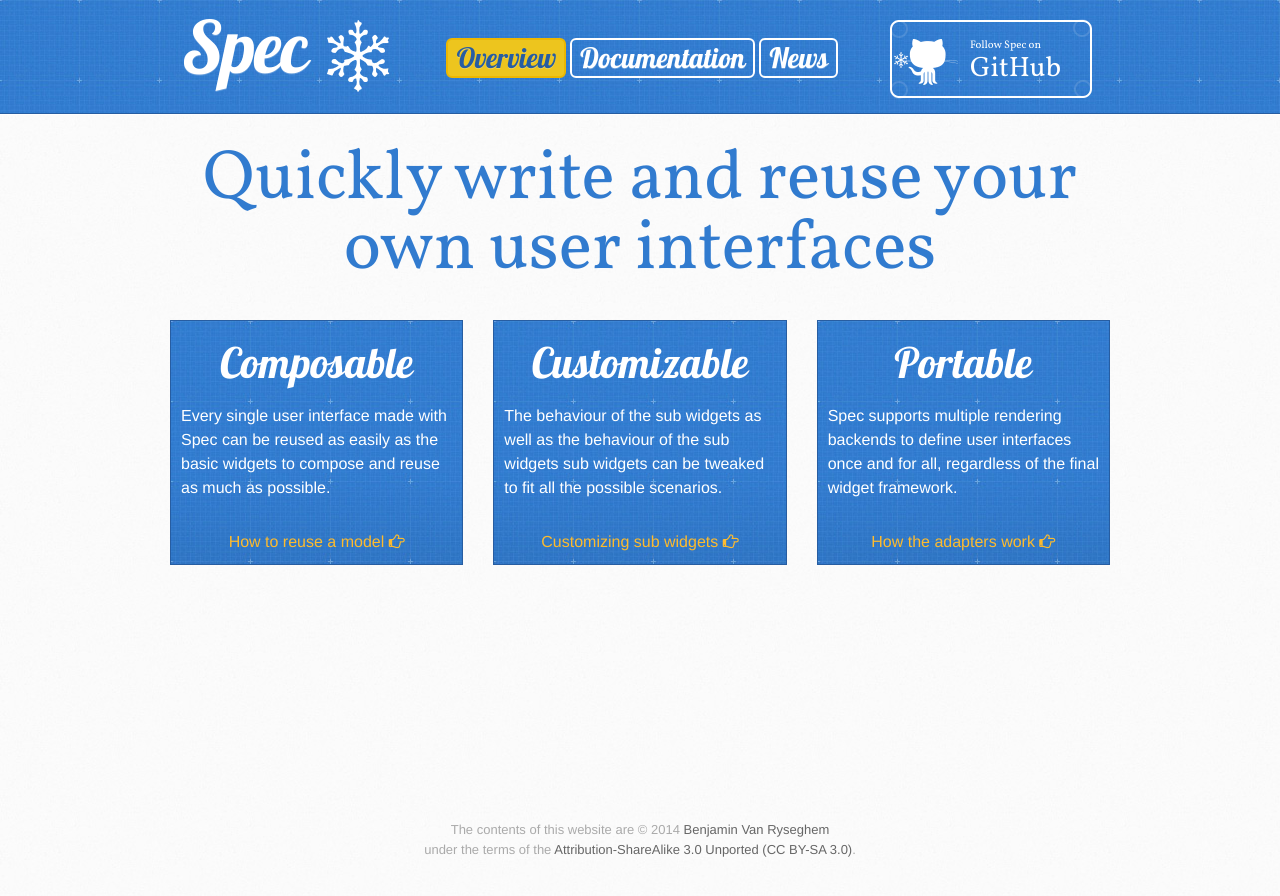
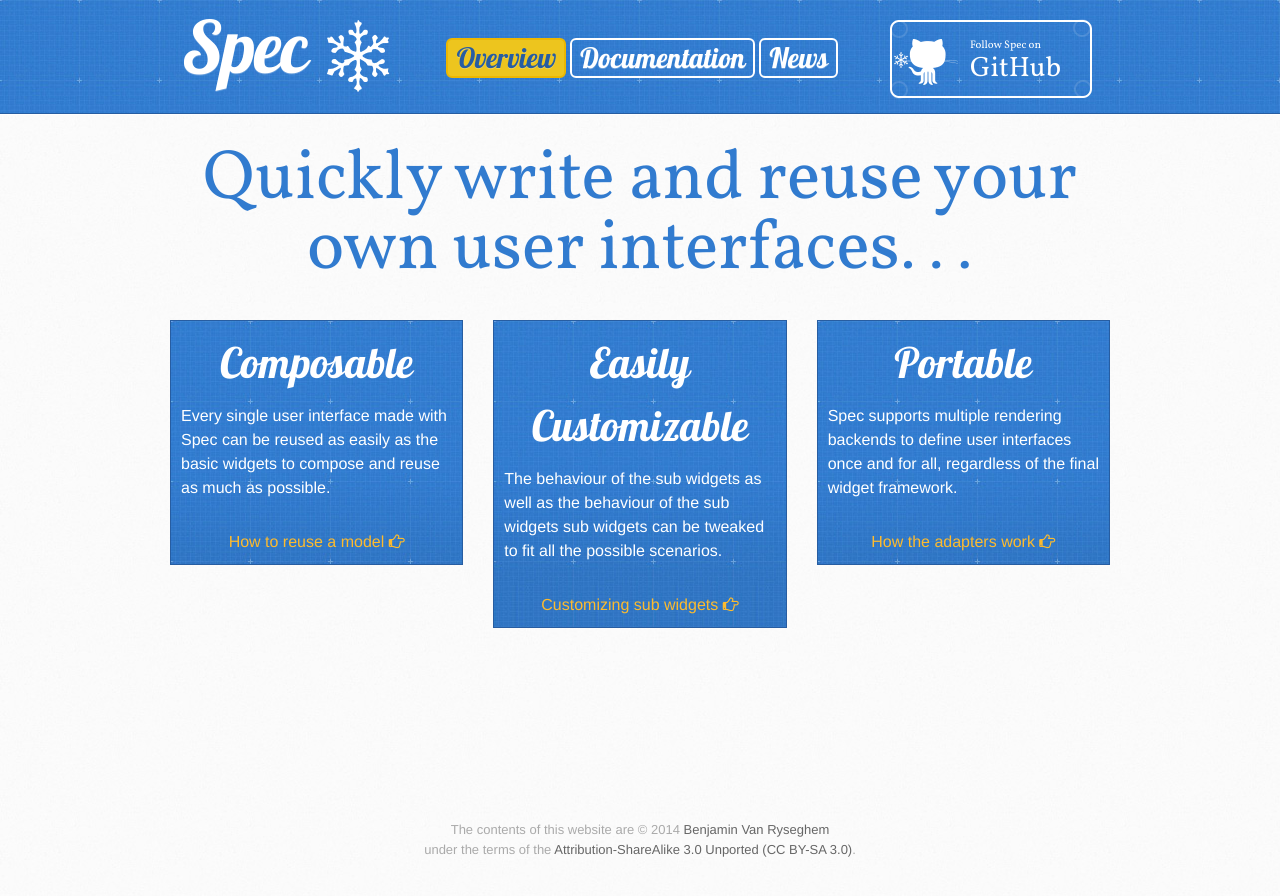
Before and after one commit to spec-framework/website, a Jekyll site: the page built from index.html, in a window 1280 px wide. Shown: the top 896 px of the page. Built offline with Jekyll 4.4.1, drawn with Linux system fonts in a browser that asks for light colours; Markdown is read by kramdown in place of the engine named in the settings.

Commit message:
Update index.html

```diff
--- a/index.html
+++ b/index.html
@@ -1,12 +1,12 @@
 ---
 layout: home
 overview: true
-title: coding with spice
+title: Start Coding With Spice
 ---
 <div id="content-wrapper">
 	<div class="inner clearfix home_wrapper">
 		<div class="home">
-			<p class="home_title">Quickly write and reuse your own user interfaces</p>
+			<p class="home_title">Quickly write and reuse your own user interfaces...</p>
 		</div>
 		<div class="row">
 			<div class="col-md-4 col-xs-12">
@@ -18,7 +18,7 @@ title: coding with spice
 			</div>
 			<div class="col-md-4 col-xs-12">
 			  <div class="home_box">
-				<h1 class="box_title">Customizable</h1>
+				<h1 class="box_title">Easily Customizable</h1>
 				<p class="box_paragraph">The behaviour of the sub widgets as well as the behaviour of the sub widgets sub widgets can be tweaked to fit all the possible scenarios.</p>
 				<a href="{{ site.url }}/docs/interactions/" class="home_link">Customizing sub widgets <i class="fa fa-hand-o-right"></i></a>
 			  </div>
```
